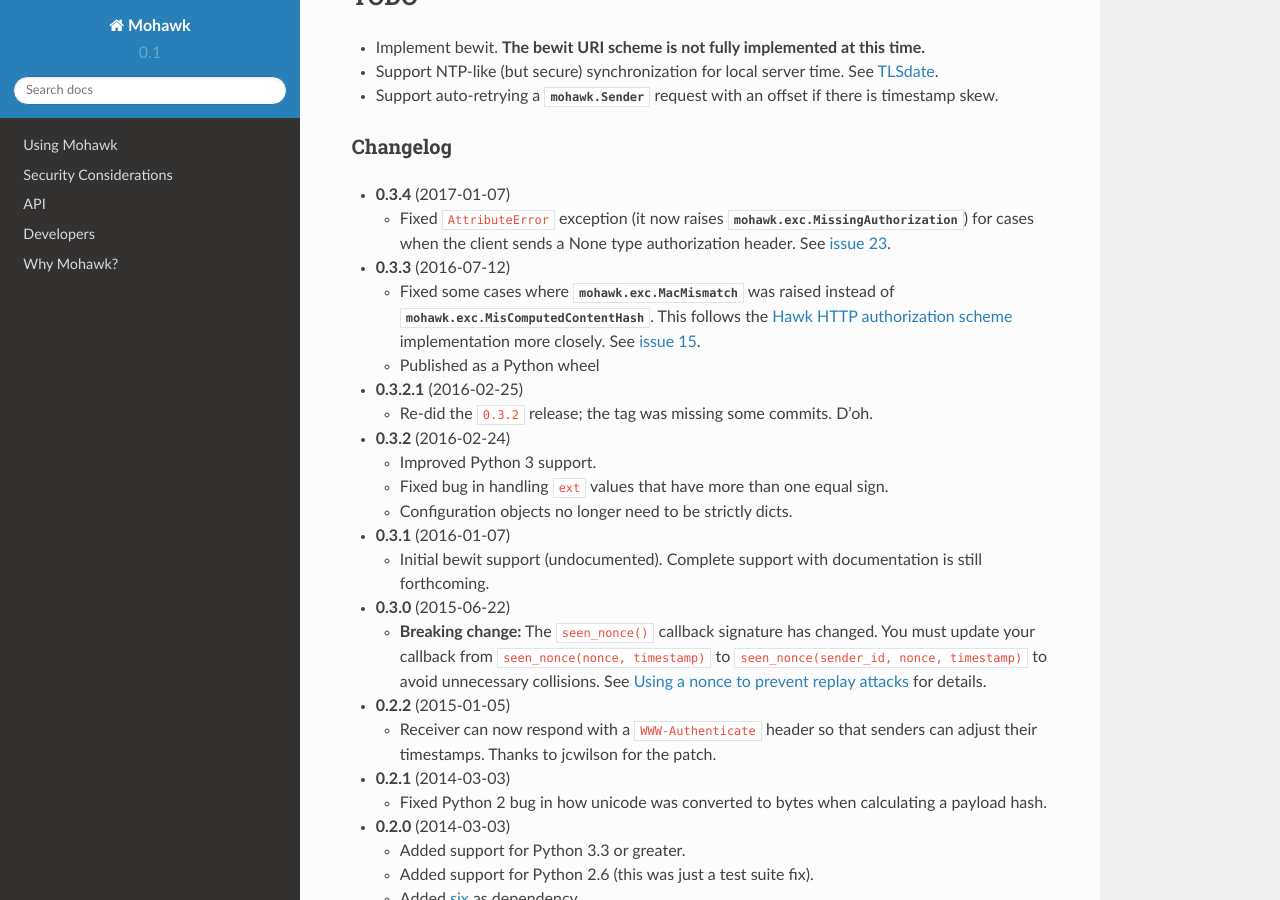
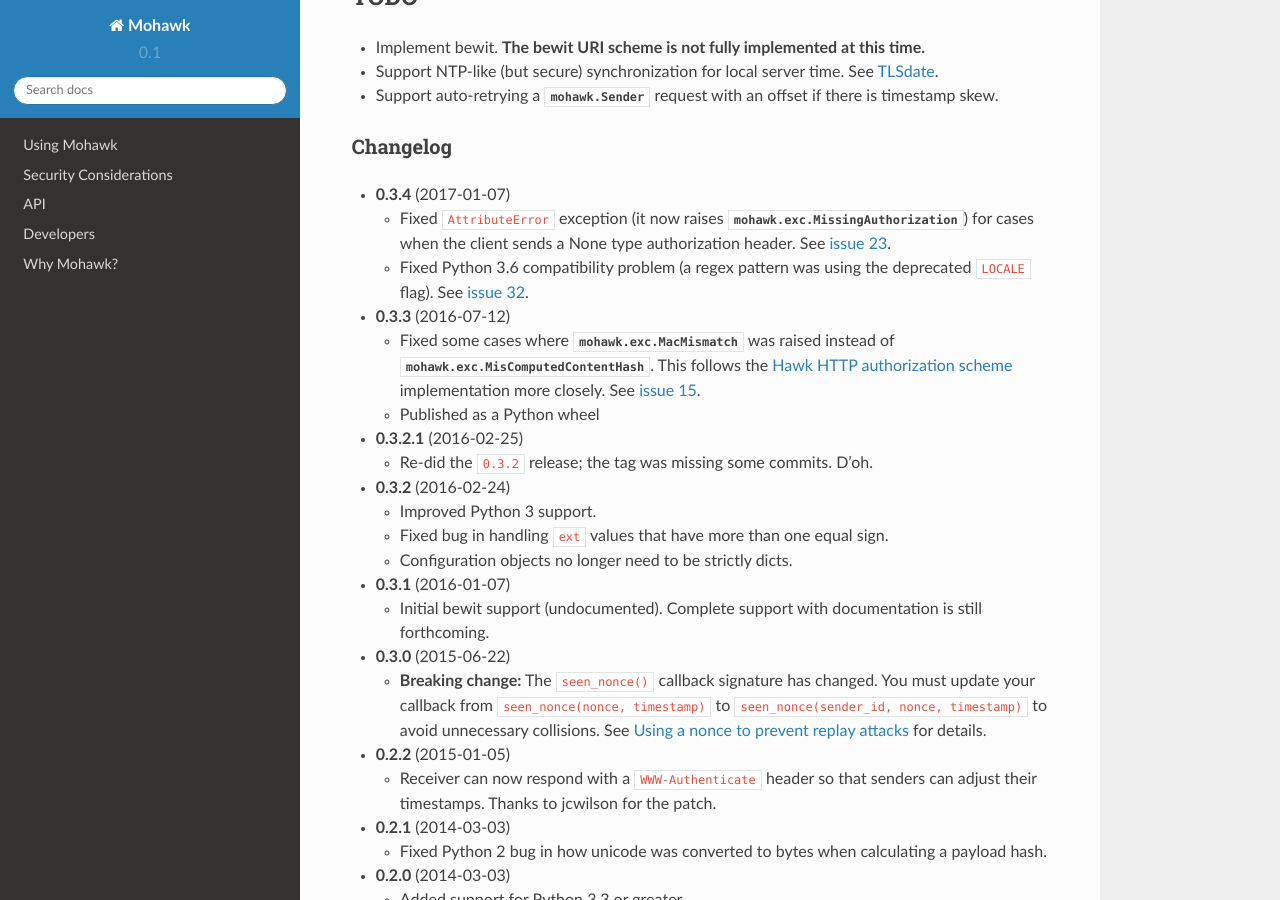
Before and after one commit to kumar303/mohawk, a Sphinx documentation site: the page built from docs/index.rst, in a window 1280 px wide and 900 px high, scrolled down 1840 px. Built offline with Sphinx 7.4.7 and the Read the Docs theme 2.0.0, drawn with Linux system fonts in a browser that asks for light colours.

Commit message:
documented regex fix in changelog

```diff
--- a/docs/index.rst
+++ b/docs/index.rst
@@ -112,6 +112,9 @@
     (it now raises :class:`mohawk.exc.MissingAuthorization`) for cases
     when the client sends a None type authorization header.
     See `issue 23 <https://github.com/kumar303/mohawk/issues/23>`_.
+  - Fixed Python 3.6 compatibility problem (a regex pattern was using
+    the deprecated ``LOCALE`` flag).
+    See `issue 32 <https://github.com/kumar303/mohawk/issues/32>`_.
 
 - **0.3.3** (2016-07-12)
 
```
